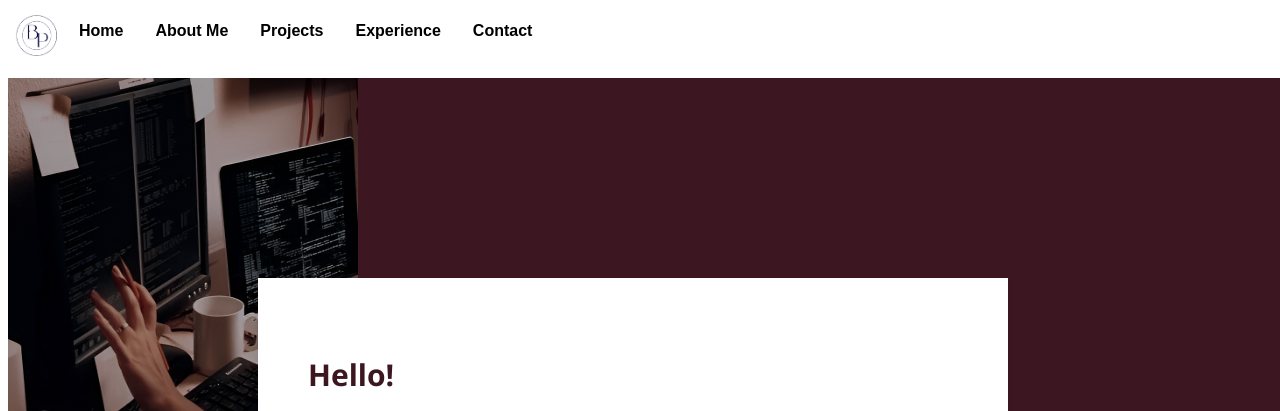
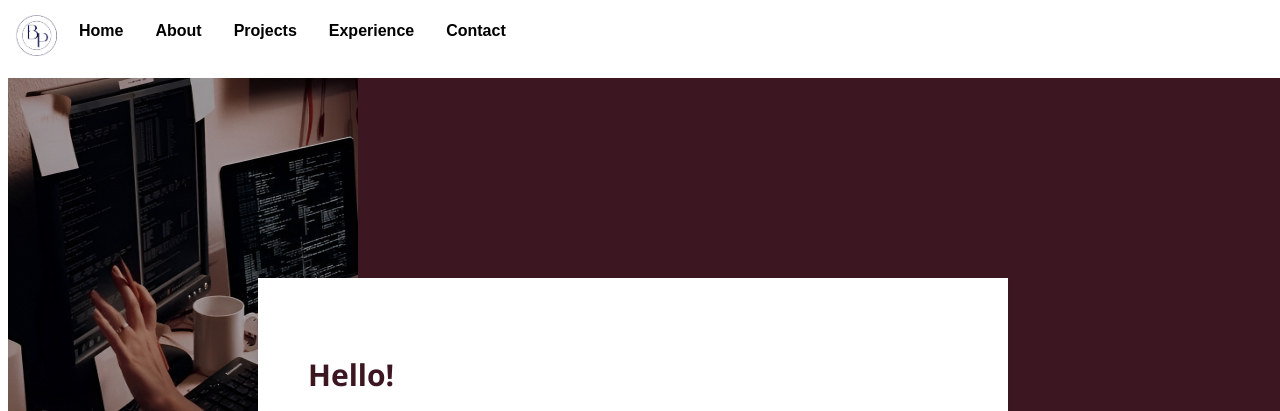
Before and after one commit to pateb9298/my-portfolio, a plain HTML site: page index.html in a window 1280 px wide. Shown: the top 411 px of the page. Drawn offline with Linux system fonts and the light colour scheme.

Commit message:
Update index.html

```diff
--- a/index.html
+++ b/index.html
@@ -16,7 +16,7 @@
     <ul>
         <img src="Images\B-removebg-preview.png" alt="Logo">
         <li><a href="#introduction">Home</a></li>
-        <li><a href="#aboutme">About Me</a></li>
+        <li><a href="#aboutme">About</a></li>
         <li><a href="#projects">Projects</a></li>
         <li><a href="#experience">Experience</a></li>
         <li><a href="#contact">Contact</a></li>
```
